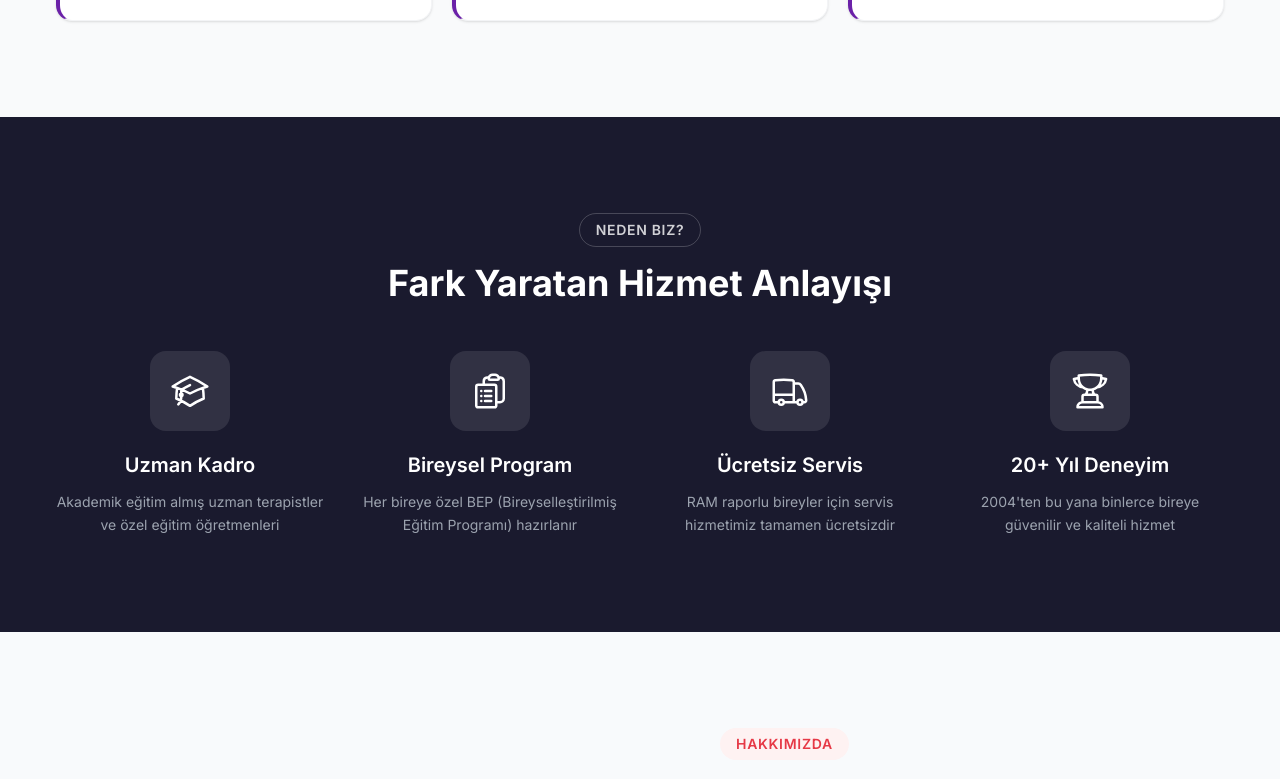
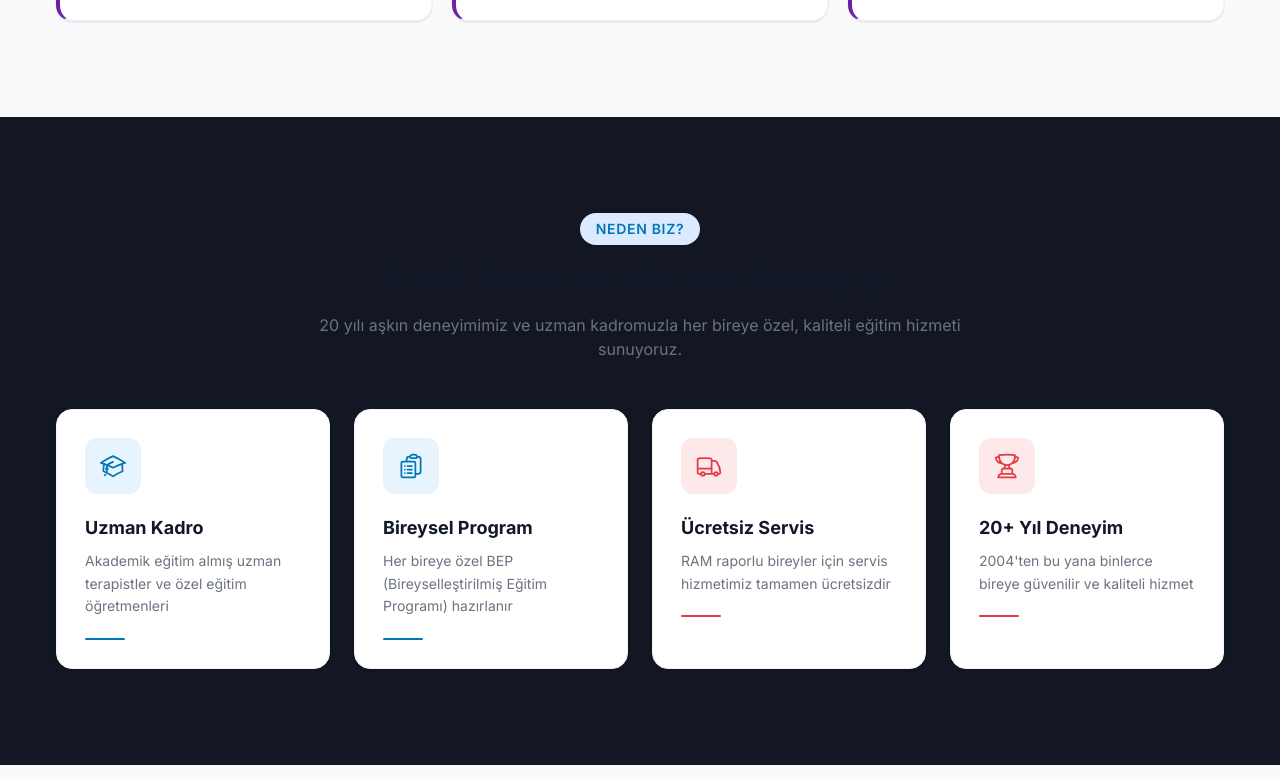
Before and after one commit to dcoban2022/baskent-next-web, a Next.js app: page / in a window 1280 px wide. Shown: the part 2206-2985 px from the top of the page. Built offline with nearby package versions, Linux system fonts and the light colour scheme.

Commit message:
Redesign WhyUs section to match site aesthetic
Co-Authored-By: Claude Sonnet 4.6 <noreply@anthropic.com>

```diff
--- a/src/components/WhyUs/index.tsx
+++ b/src/components/WhyUs/index.tsx
@@ -1,68 +1,88 @@
 const features = [
   {
     icon: (
-      <svg viewBox="0 0 24 24" fill="none" className="h-10 w-10" stroke="white" strokeWidth={1.5}>
+      <svg viewBox="0 0 24 24" fill="none" className="h-7 w-7" stroke="currentColor" strokeWidth={1.5}>
         <path strokeLinecap="round" strokeLinejoin="round" d="M4.26 10.147a60.438 60.438 0 0 0-.491 6.347A48.62 48.62 0 0 1 12 20.904a48.62 48.62 0 0 1 8.232-4.41 60.46 60.46 0 0 0-.491-6.347m-15.482 0a50.636 50.636 0 0 0-2.658-.813A59.906 59.906 0 0 1 12 3.493a59.903 59.903 0 0 1 10.399 5.84c-.896.248-1.783.52-2.658.814m-15.482 0A50.717 50.717 0 0 1 12 13.489a50.702 50.702 0 0 1 7.74-3.342M6.75 15a.75.75 0 1 0 0-1.5.75.75 0 0 0 0 1.5Zm0 0v-3.675A55.378 55.378 0 0 1 12 8.443m-7.007 11.55A5.981 5.981 0 0 0 6.75 15.75v-1.5" />
       </svg>
     ),
     title: "Uzman Kadro",
     description: "Akademik eğitim almış uzman terapistler ve özel eğitim öğretmenleri",
+    color: "#0077b6",
+    bg: "#e8f4fd",
   },
   {
     icon: (
-      <svg viewBox="0 0 24 24" fill="none" className="h-10 w-10" stroke="white" strokeWidth={1.5}>
+      <svg viewBox="0 0 24 24" fill="none" className="h-7 w-7" stroke="currentColor" strokeWidth={1.5}>
         <path strokeLinecap="round" strokeLinejoin="round" d="M9 12h3.75M9 15h3.75M9 18h3.75m3 .75H18a2.25 2.25 0 0 0 2.25-2.25V6.108c0-1.135-.845-2.098-1.976-2.192a48.424 48.424 0 0 0-1.123-.08m-5.801 0c-.065.21-.1.433-.1.664 0 .414.336.75.75.75h4.5a.75.75 0 0 0 .75-.75 2.25 2.25 0 0 0-.1-.664m-5.8 0A2.251 2.251 0 0 1 13.5 2.25H15c1.012 0 1.867.668 2.15 1.586m-5.8 0c-.376.023-.75.05-1.124.08C9.095 4.01 8.25 4.973 8.25 6.108V8.25m0 0H4.875c-.621 0-1.125.504-1.125 1.125v11.25c0 .621.504 1.125 1.125 1.125h9.75c.621 0 1.125-.504 1.125-1.125V9.375c0-.621-.504-1.125-1.125-1.125H8.25ZM6.75 12h.008v.008H6.75V12Zm0 3h.008v.008H6.75V15Zm0 3h.008v.008H6.75V18Z" />
       </svg>
     ),
     title: "Bireysel Program",
     description: "Her bireye özel BEP (Bireyselleştirilmiş Eğitim Programı) hazırlanır",
+    color: "#0077b6",
+    bg: "#e8f4fd",
   },
   {
     icon: (
-      <svg viewBox="0 0 24 24" fill="none" className="h-10 w-10" stroke="white" strokeWidth={1.5}>
+      <svg viewBox="0 0 24 24" fill="none" className="h-7 w-7" stroke="currentColor" strokeWidth={1.5}>
         <path strokeLinecap="round" strokeLinejoin="round" d="M8.25 18.75a1.5 1.5 0 0 1-3 0m3 0a1.5 1.5 0 0 0-3 0m3 0h6m-9 0H3.375a1.125 1.125 0 0 1-1.125-1.125V14.25m17.25 4.5a1.5 1.5 0 0 1-3 0m3 0a1.5 1.5 0 0 0-3 0m3 0h1.125c.621 0 1.129-.504 1.09-1.124a17.902 17.902 0 0 0-3.213-9.193 2.056 2.056 0 0 0-1.58-.86H14.25M16.5 18.75h-2.25m0-11.177v-.958c0-.568-.422-1.048-.987-1.106a48.554 48.554 0 0 0-10.026 0 1.106 1.106 0 0 0-.987 1.106v7.635m12-6.677v6.677m0 4.5v-4.5m0 0h-12" />
       </svg>
     ),
     title: "Ücretsiz Servis",
     description: "RAM raporlu bireyler için servis hizmetimiz tamamen ücretsizdir",
+    color: "#e63946",
+    bg: "#fde8ea",
   },
   {
     icon: (
-      <svg viewBox="0 0 24 24" fill="none" className="h-10 w-10" stroke="white" strokeWidth={1.5}>
+      <svg viewBox="0 0 24 24" fill="none" className="h-7 w-7" stroke="currentColor" strokeWidth={1.5}>
         <path strokeLinecap="round" strokeLinejoin="round" d="M16.5 18.75h-9m9 0a3 3 0 0 1 3 3h-15a3 3 0 0 1 3-3m9 0v-3.375c0-.621-.503-1.125-1.125-1.125h-.871M7.5 18.75v-3.375c0-.621.504-1.125 1.125-1.125h.872m5.007 0H9.497m5.007 0a7.454 7.454 0 0 1-.982-3.172M9.497 14.25a7.454 7.454 0 0 0 .981-3.172M5.25 4.236c-.982.143-1.954.317-2.916.52A6.003 6.003 0 0 0 7.73 9.728M5.25 4.236V4.5c0 2.108.966 3.99 2.48 5.228M5.25 4.236V2.721C7.456 2.41 9.71 2.25 12 2.25c2.291 0 4.545.16 6.75.47v1.516M7.73 9.728a6.726 6.726 0 0 0 2.748 1.35m8.272-6.842V4.5c0 2.108-.966 3.99-2.48 5.228m2.48-5.492a46.32 46.32 0 0 1 2.916.52 6.003 6.003 0 0 1-5.395 4.972m0 0a6.726 6.726 0 0 1-2.749 1.35m0 0a6.772 6.772 0 0 1-3.044 0" />
       </svg>
     ),
     title: "20+ Yıl Deneyim",
     description: "2004'ten bu yana binlerce bireye güvenilir ve kaliteli hizmet",
+    color: "#e63946",
+    bg: "#fde8ea",
   },
 ];
 
 const WhyUs = () => {
   return (
-    <section className="bg-[#1a1a2e] py-16 md:py-20 lg:py-24">
+    <section className="py-16 md:py-20 lg:py-24">
       <div className="container">
         <div className="mb-12 text-center">
-          <span className="mb-4 inline-block rounded-full border border-white/20 px-4 py-1.5 text-sm font-semibold uppercase tracking-wider text-white/80">
+          <span className="mb-3 inline-block rounded-full bg-blue-100 px-4 py-1.5 text-sm font-semibold uppercase tracking-wider text-[#0077b6]">
             Neden Biz?
           </span>
-          <h2 className="text-3xl font-bold text-white sm:text-4xl">
+          <h2 className="mb-4 text-3xl font-bold text-gray-900 sm:text-4xl">
             Fark Yaratan Hizmet Anlayışı
           </h2>
+          <p className="mx-auto max-w-2xl text-base text-gray-500">
+            20 yılı aşkın deneyimimiz ve uzman kadromuzla her bireye özel, kaliteli eğitim hizmeti sunuyoruz.
+          </p>
         </div>
-        <div className="grid grid-cols-1 gap-8 sm:grid-cols-2 lg:grid-cols-4">
+
+        <div className="grid grid-cols-1 gap-6 sm:grid-cols-2 lg:grid-cols-4">
           {features.map((feature, index) => (
-            <div key={index} className="text-center">
-              <div className="mb-5 flex justify-center">
-                <div className="flex h-20 w-20 items-center justify-center rounded-2xl bg-white/10">
-                  {feature.icon}
-                </div>
+            <div
+              key={index}
+              className="group rounded-2xl border border-gray-100 bg-white p-7 shadow-sm transition-all duration-300 hover:-translate-y-1 hover:shadow-md"
+            >
+              <div
+                className="mb-5 inline-flex h-14 w-14 items-center justify-center rounded-xl"
+                style={{ backgroundColor: feature.bg, color: feature.color }}
+              >
+                {feature.icon}
               </div>
-              <h3 className="mb-3 text-xl font-semibold text-white">
+              <h3 className="mb-2 text-lg font-bold text-gray-900">
                 {feature.title}
               </h3>
-              <p className="text-sm leading-relaxed text-gray-400">
+              <p className="text-sm leading-relaxed text-gray-500">
                 {feature.description}
               </p>
+              <div
+                className="mt-5 h-0.5 w-10 rounded-full transition-all duration-300 group-hover:w-16"
+                style={{ backgroundColor: feature.color }}
+              />
             </div>
           ))}
         </div>
```
